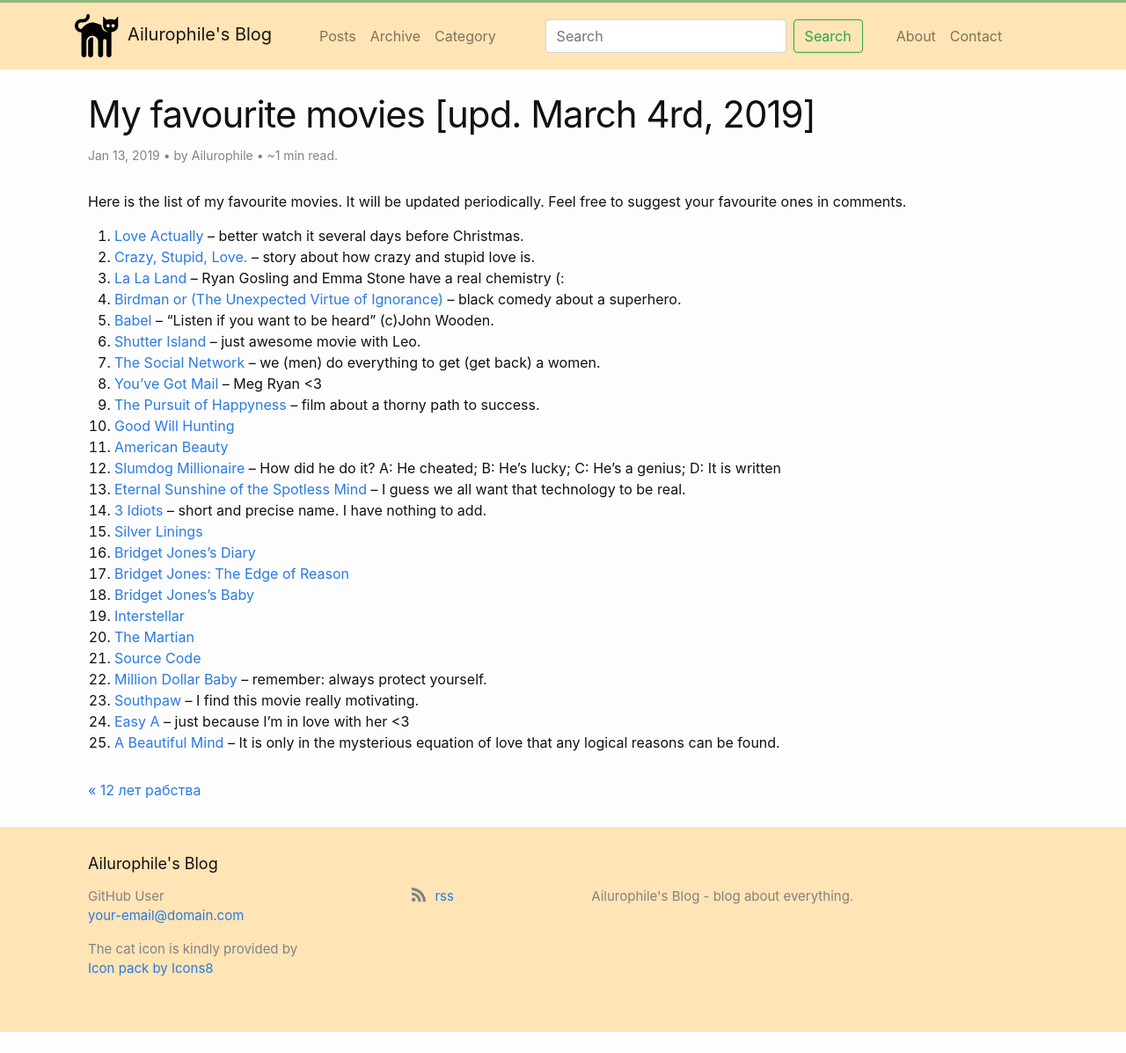
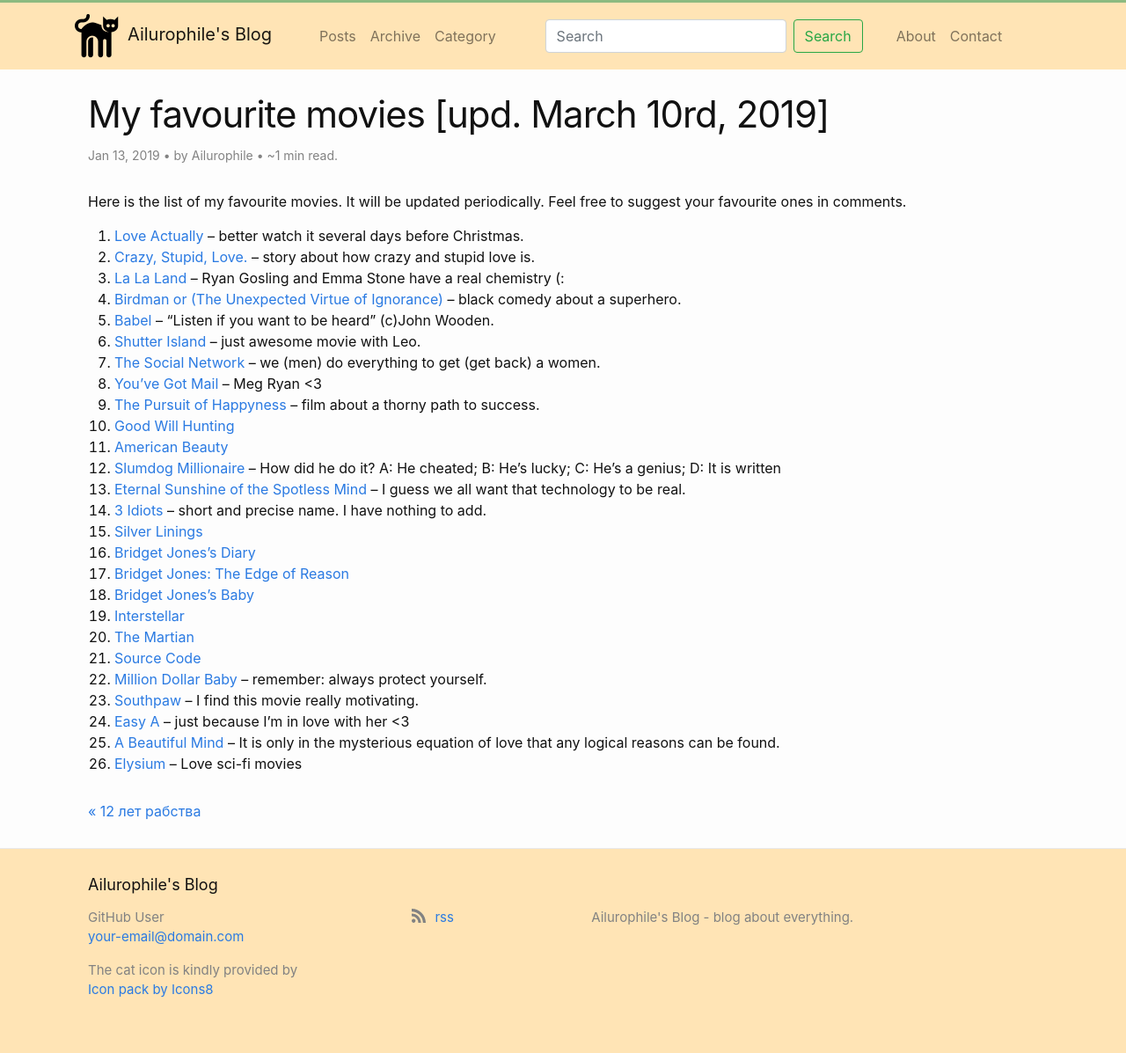
Before and after one commit to dovletov/dovletov.github.io, a Jekyll site: the page built from _posts/2019-01-13-my-favourite-movies.md, in a window 1280 px wide. Shown: the whole page at 88% size. Built offline with Jekyll 4.4.1, drawn with Linux system fonts in a browser that asks for light colours; comment, search, counter and statistics services are not loaded; before the commit the page ends 1173 px from its top, so only the background shows below that.

Commit message:
Added new movie

```diff
--- a/_posts/2019-01-13-my-favourite-movies.md
+++ b/_posts/2019-01-13-my-favourite-movies.md
@@ -1,5 +1,5 @@
 ---
-title: My favourite movies [upd. March 4rd, 2019]
+title: My favourite movies [upd. March 10rd, 2019]
 layout: post
 author: Ailurophile
 date: '2019-01-13 13:07:46'
@@ -39,3 +39,4 @@
 23. [Southpaw](https://www.imdb.com/title/tt1798684/) -- I find this movie really motivating.
 24. [Easy A](https://www.imdb.com/title/tt1282140/) -- just because I'm in love with her <3
 25. [A Beautiful Mind](https://www.imdb.com/title/tt0268978/) -- It is only in the mysterious equation of love that any logical reasons can be found.
+26. [Elysium](https://www.imdb.com/title/tt1535108/) -- Love sci-fi movies
```
